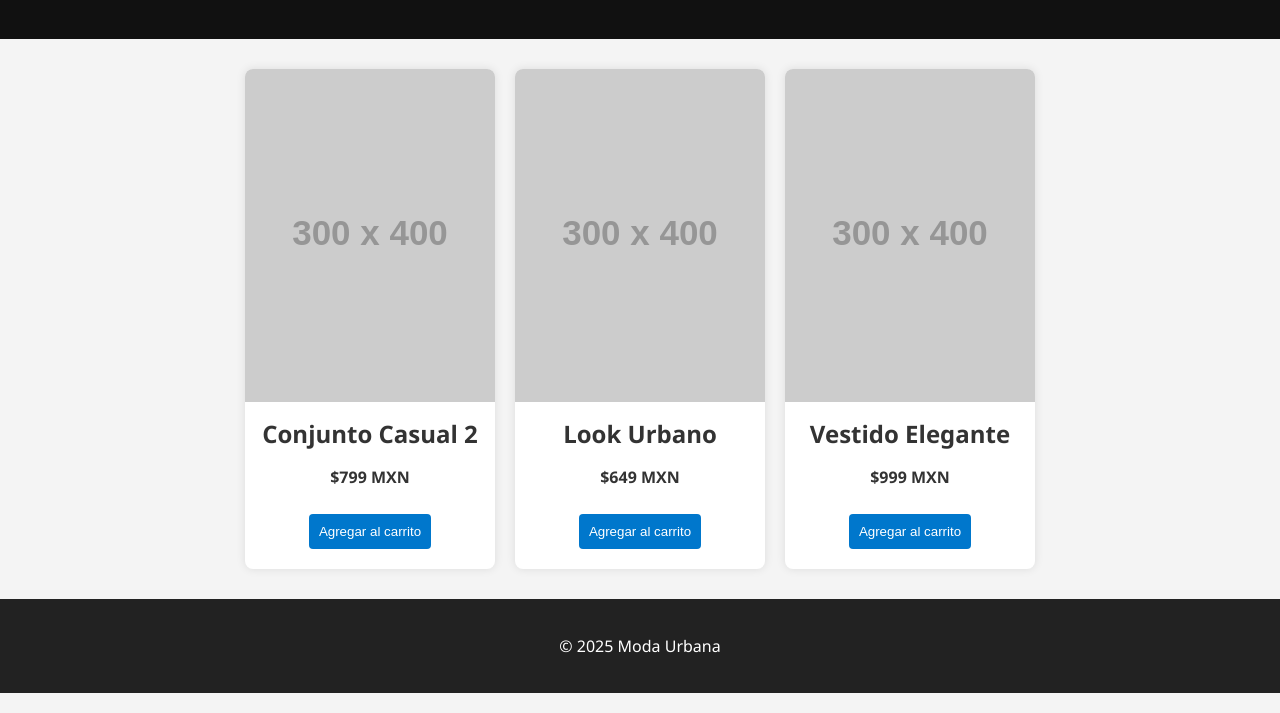
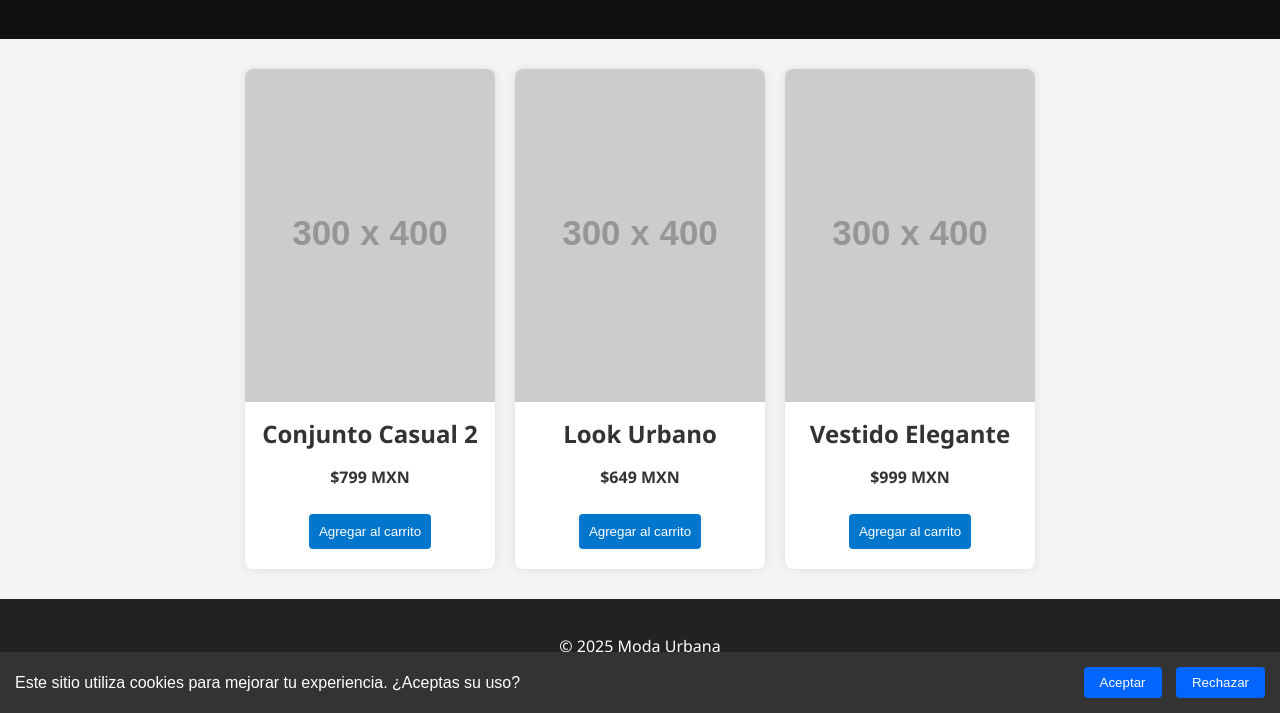
Before and after one commit to jesus10almazan/cookies, a plain HTML site: page index.html in a window 1280 px wide. Shown: the part 87-800 px from the top of the page. Drawn offline with Linux system fonts and the light colour scheme.

Commit message:
Actualizacion de mi Index

```diff
--- a/index.html
+++ b/index.html
@@ -35,6 +35,8 @@
         <p>$999 MXN</p>
         <button onclick="agregarAlCarrito('Vestido Elegante', 999)">Agregar al carrito</button>
       </div>
+
+
     </section>
   </main>
 
@@ -45,6 +47,15 @@
     <button onclick="cerrarCarrito()">Cerrar</button>
   </div>
 
+
+  <div id="cookie-banner" class="cookie-banner">
+    <p>Este sitio utiliza cookies para mejorar tu experiencia. ¿Aceptas su uso?</p>
+    <div>
+      <button onclick="aceptarCookies()">Aceptar</button>
+      <button onclick="rechazarCookies()">Rechazar</button>
+    </div>
+  </div>
+
   <footer>
     <p>© 2025 Moda Urbana</p>
   </footer>
--- a/script.js
+++ b/script.js
@@ -27,3 +27,29 @@ document.getElementById("carrito-btn").addEventListener("click", () => {
 function cerrarCarrito() {
   document.getElementById("carrito").style.display = "none";
 }
+
+  window.onload = function () {
+    const decision = localStorage.getItem("cookies_aceptadas");
+
+    if (decision === "true") {
+      // Usuario aceptó, todo sigue normal
+    } else if (decision === "false") {
+      // Usuario rechazó, redirigirlo
+      window.location.href = "https://www.google.com"; // O la página que tú elijas
+    } else {
+      // No ha elegido aún → mostrar el banner
+      document.getElementById("cookie-banner").style.display = "flex";
+    }
+  };
+
+  function aceptarCookies() {
+    localStorage.setItem("cookies_aceptadas", "true");
+    document.getElementById("cookie-banner").style.display = "none";
+    // El usuario se queda en el sitio
+  }
+
+  function rechazarCookies() {
+    localStorage.setItem("cookies_aceptadas", "false");
+    // Redirige inmediatamente
+    window.location.href = "https://www.google.com"; // O cambia la URL por la que tú quieras
+  }
--- a/stilos.css
+++ b/stilos.css
@@ -101,3 +101,36 @@ body {
     border-radius: 4px;
     cursor: pointer;
   }
+
+  .cookie-banner {
+    position: fixed;
+    bottom: 0;
+    left: 0;
+    right: 0;
+    background-color: #333;
+    color: #fff;
+    padding: 15px;
+    display: none;
+    justify-content: space-between;
+    align-items: center;
+    z-index: 1000;
+    font-family: sans-serif;
+  }
+
+  .cookie-banner p {
+    margin: 0;
+  }
+
+  .cookie-banner button {
+    margin-left: 10px;
+    padding: 8px 16px;
+    border: none;
+    background-color: #06f;
+    color: white;
+    cursor: pointer;
+    border-radius: 4px;
+  }
+
+  .cookie-banner button:hover {
+    background-color: #0053cc;
+  }
```
